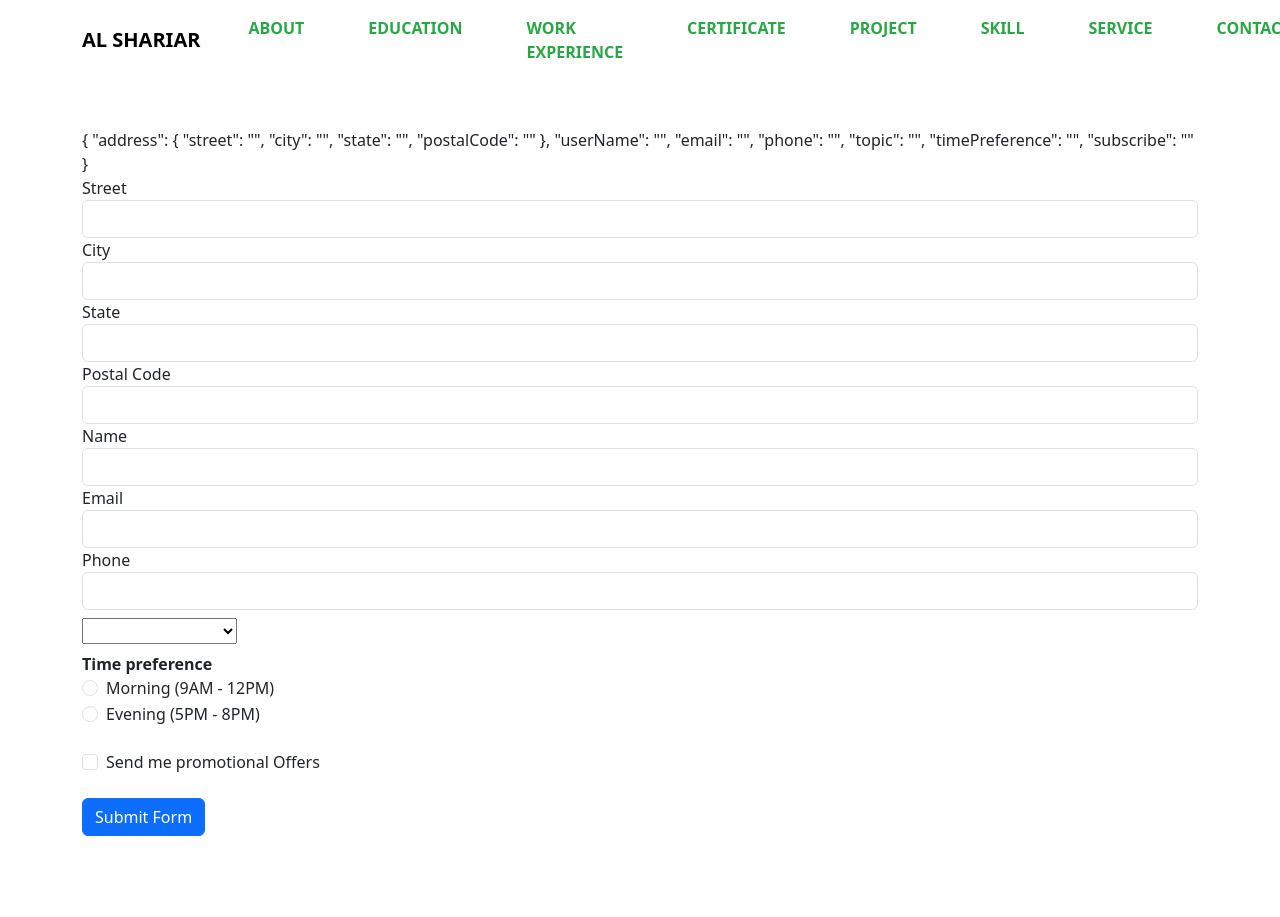
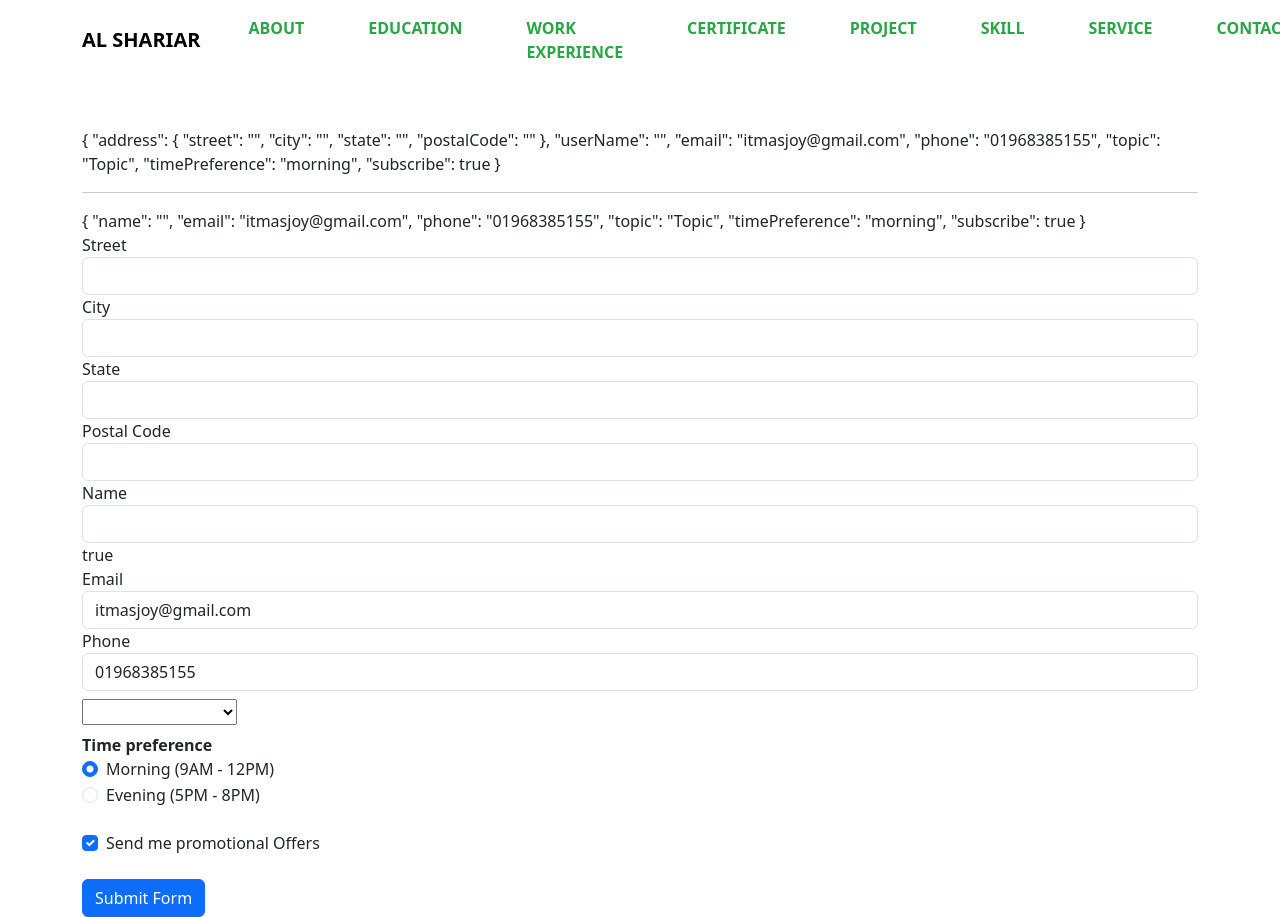
Before and after one commit to Shariarbup/al-shariar, an Angular app: page /reactive-forms in a window 1280 px wide. Shown: the top 917 px of the page. Before the commit the page ends 836 px from the top, so only its background shows below. Built offline with nearby package versions, Linux system fonts and the light colour scheme.

Commit message:
added user model and added the form validation

```diff
--- a/src/app/components/reactive-forms/reactive-forms.component.html
+++ b/src/app/components/reactive-forms/reactive-forms.component.html
@@ -1,6 +1,10 @@
 <form #userForm="ngForm">
 
     {{userForm.value | json }}
+
+    <hr>
+
+    {{userModel | json}}
 
     <div ngModelGroup="address">
         <div class="form-group">
@@ -24,21 +28,21 @@
 
     <div class="form-group">
         <label>Name</label>
-        <input type="text" class="form-control" name="userName" ngModel>
+        <input type="text" class="form-control is-invalid" required #name="ngModel" name="userName" [class.is-invalid]="name.invalid && name.touched" [(ngModel)]="userModel.name">
     </div>
-
+{{name.untouched}}
     <div class="form-group">
         <label>Email</label>
-        <input type="email" class="form-control" name="email" ngModel>
+        <input type="email" class="form-control" name="email" [(ngModel)]="userModel.email">
     </div>
     <div class="form-group">
         <label>Phone</label>
-        <input type="tel" class="form-control" name="phone" ngModel>
+        <input type="tel" class="form-control is-invalid" #phone="ngModel" pattern="^\d{10}$" [class.is-invalid]="phone.invalid && phone.touched" name="phone" [(ngModel)]="userModel.phone">
     </div>
 
     <div class="form-group" class="my-2">
-        <select class="custom-select" name="topic" ngModel>
-            <option selected>I am interested in</option>
+        <select class="custom-select" name="topic" [(ngModel)]="userModel.topic">
+            <option value="">I am interested in</option>
             <option *ngFor="let topic of topics">{{topic}}</option>
         </select>
     </div>
@@ -46,18 +50,18 @@
     <div class="my-2">
         <label><b>Time preference</b></label>
         <div class="form-check">
-            <input type="radio" ngModel class="form-check-input" name="timePreference" value="morning">
+            <input type="radio" [(ngModel)]="userModel.timePreference" class="form-check-input" name="timePreference" value="morning">
             <label for="form-check-label">Morning (9AM - 12PM)</label>
         </div>
         <div class="form-check">
-            <input type="radio" ngModel class="form-check-input" name="timePreference" value="evening">
+            <input type="radio" [(ngModel)]="userModel.timePreference" class="form-check-input" name="timePreference" value="evening">
             <label for="form-check-label">Evening (5PM - 8PM)</label>
         </div>
     </div>
 
     <div class="my-4">
         <div class="form-check">
-            <input type="checkbox" name="subscribe" ngModel class="form-check-input">
+            <input type="checkbox" name="subscribe" [(ngModel)]="userModel.subscribe" class="form-check-input">
             <label for="form-check-label">Send me promotional Offers</label>
         </div>
     </div>
--- a/src/app/components/reactive-forms/reactive-forms.component.ts
+++ b/src/app/components/reactive-forms/reactive-forms.component.ts
@@ -1,4 +1,5 @@
 import { Component } from '@angular/core';
+import { User } from 'src/app/model/user';
 
 @Component({
   selector: 'app-reactive-forms',
@@ -6,6 +7,8 @@ import { Component } from '@angular/core';
   styleUrls: ['./reactive-forms.component.css']
 })
 export class ReactiveFormsComponent {
-  topics = ['Angular', 'React', 'Vue']
+  topics = ['Angular', 'React', 'Vue'];
+
+  userModel = new User("", "itmasjoy@gmail.com", "01968385155", "Topic", "morning", true);
 
 }
--- /dev/null
+++ b/src/app/model/user.ts
@@ -0,0 +1,10 @@
+export class User {
+    constructor(
+        public name: string,
+        public email: string,
+        public phone: string,
+        public topic: string,
+        public timePreference: string,
+        public subscribe: boolean
+    ) {}
+}
```
Also changed, not shown: src/app/components/reactive-forms/form-tutorial.md (added, +5 -0 lines), src/app/components/reactive-forms/form-state-validity.png (added), src/app/components/reactive-forms/ngmodel-properties.png (added).
